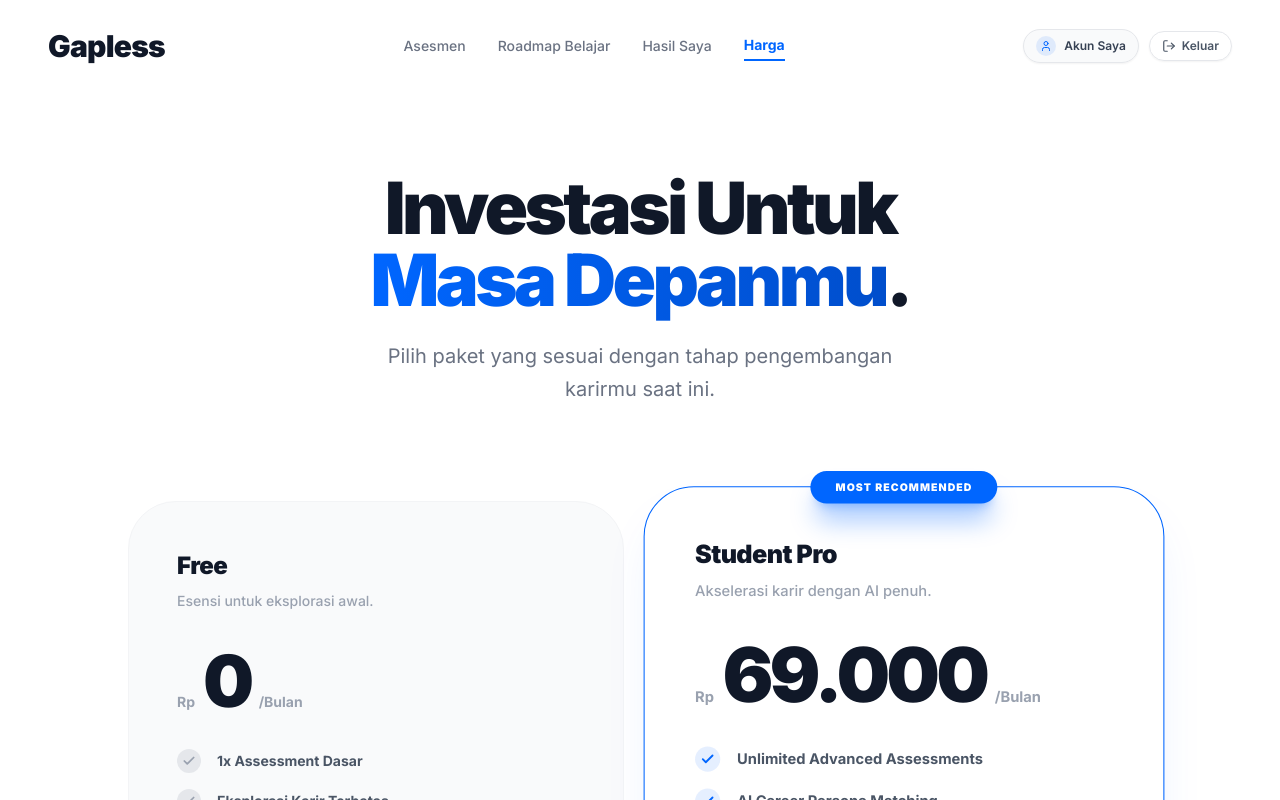
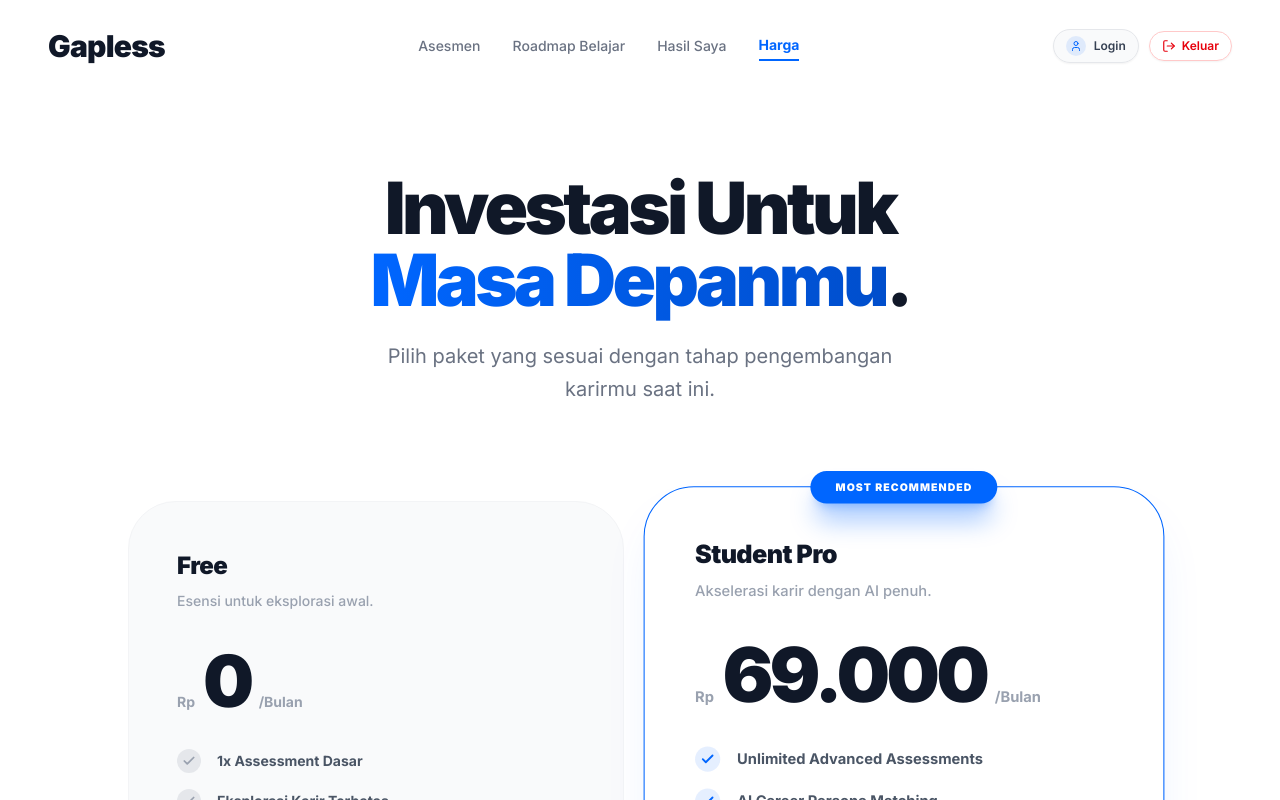
Before and after one commit to nauvaldzakwanbaihaqi/gapless-website, a Next.js app: page /pricing in a window 1280 px wide. Shown: the top 800 px of the page. Built offline with nearby package versions, Linux system fonts and the light colour scheme.

Commit message:
style(navbar): change button label to Login and style logout button in red

```diff
--- a/src/components/layout/Navbar.tsx
+++ b/src/components/layout/Navbar.tsx
@@ -86,13 +86,13 @@ export default function Navbar({ subtitle }: { subtitle?: string }) {
           <div className="w-5 h-5 rounded-full bg-brand-primary/10 text-brand-primary flex items-center justify-center">
             <User className="w-3 h-3" />
           </div>
-          <span>Akun Saya</span>
+          <span>{isLoggedIn ? "Akun Saya" : "Login"}</span>
         </Link>
         <button
           onClick={handleLogout}
-          className="rounded-full px-3 py-1.5 text-gray-600 hover:text-red-600 hover:bg-red-50 hover:border-red-200 transition-all border border-gray-200 text-xs font-semibold flex items-center gap-1.5 cursor-pointer shadow-xs"
+          className="rounded-full px-3 py-1.5 text-red-600 hover:text-red-700 hover:bg-red-50 hover:border-red-300 transition-all border border-red-200 text-xs font-semibold flex items-center gap-1.5 cursor-pointer shadow-xs"
         >
-          <LogOut className="w-3.5 h-3.5" />
+          <LogOut className="w-3.5 h-3.5 text-red-600" />
           <span>Keluar</span>
         </button>
       </div>
@@ -132,16 +132,16 @@ export default function Navbar({ subtitle }: { subtitle?: string }) {
               className="flex items-center justify-center gap-2 px-4 py-2.5 rounded-full bg-gray-50 border border-gray-200 text-sm font-semibold text-gray-800"
             >
               <User className="w-4 h-4 text-brand-primary" />
-              <span>Akun Saya</span>
+              <span>{isLoggedIn ? "Akun Saya" : "Login"}</span>
             </Link>
             <button
               onClick={() => {
                 setMobileMenuOpen(false);
                 handleLogout();
               }}
-              className="w-full justify-center rounded-full text-gray-600 hover:text-red-600 border border-gray-200 text-sm font-semibold h-10 flex items-center cursor-pointer transition-colors"
+              className="w-full justify-center rounded-full text-red-600 hover:text-red-700 hover:bg-red-50 border border-red-200 text-sm font-semibold h-10 flex items-center cursor-pointer transition-colors"
             >
-              <LogOut className="w-4 h-4 mr-2" />
+              <LogOut className="w-4 h-4 mr-2 text-red-600" />
               Keluar
             </button>
           </div>
```
